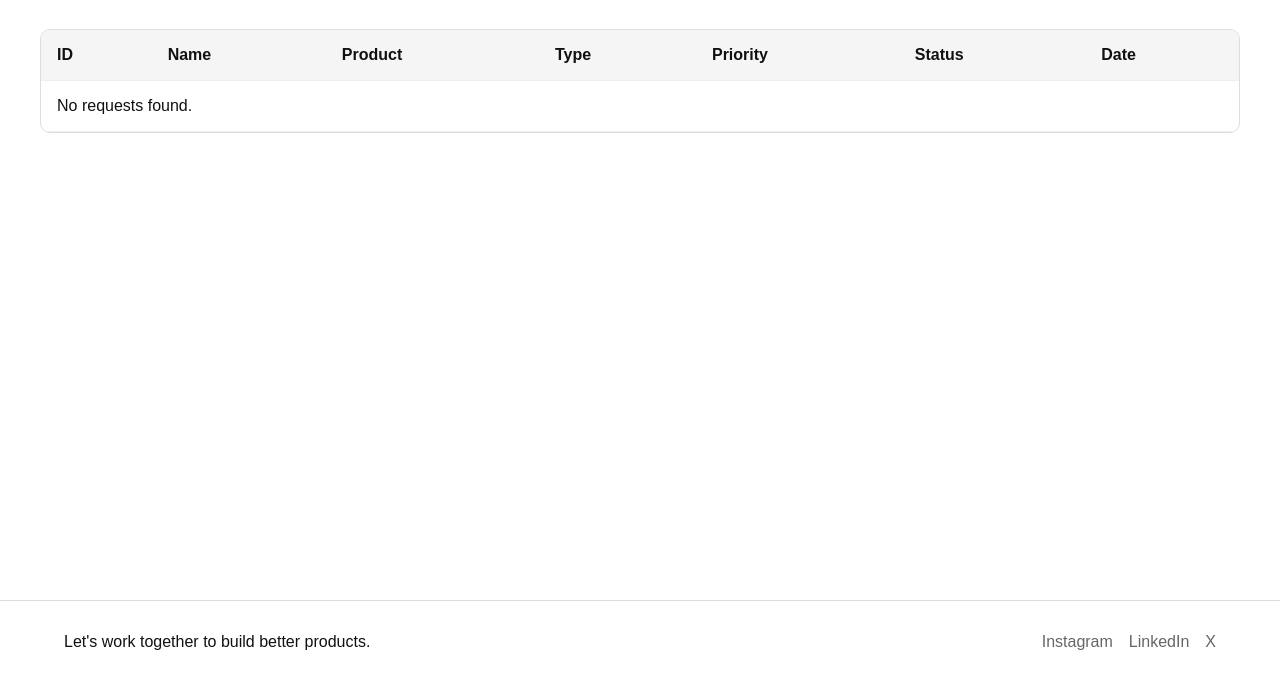
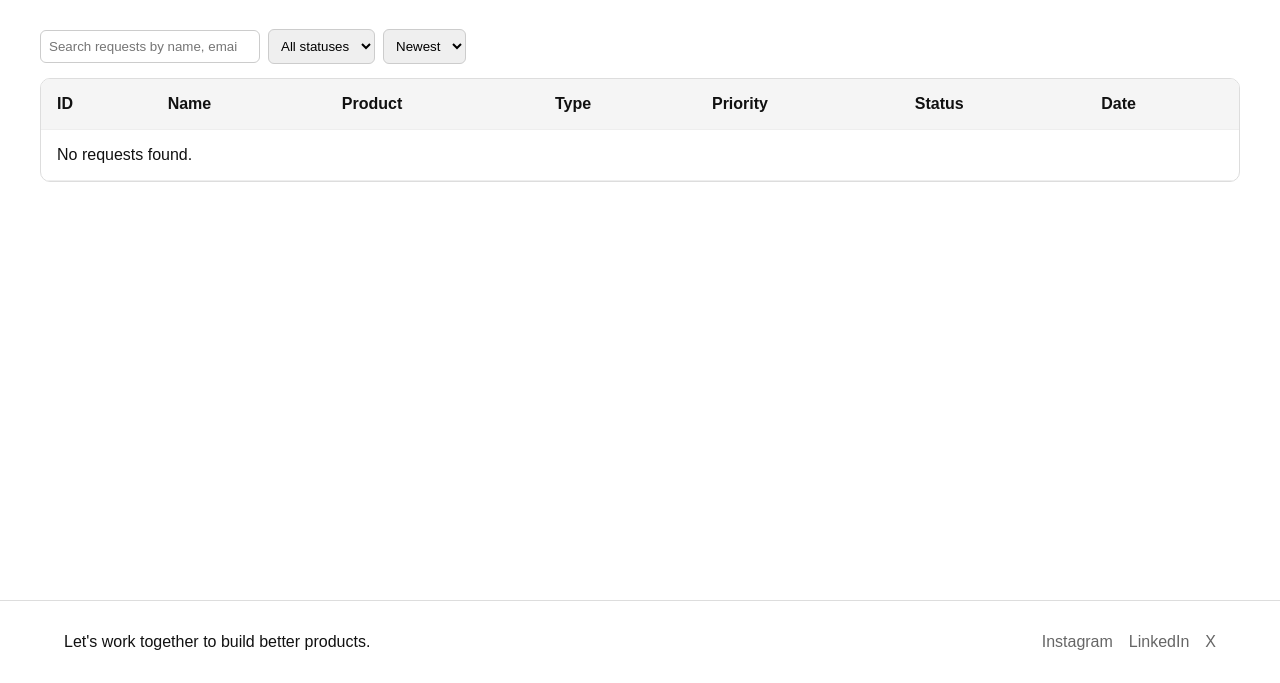
Before and after one commit to Finn-tech-art/request-tracker, a plain HTML site: page src/pages/requests.html in a window 1280 px wide. Shown: the part 117-800 px from the top of the page. Drawn offline with Linux system fonts and the light colour scheme.

Commit message:
Add search, filter by status and sort by date functionalities

```diff
--- a/src/js/controllers/requestController.js
+++ b/src/js/controllers/requestController.js
@@ -4,12 +4,55 @@ import { renderRequests } from "../ui/render.js";
 import { showRequestModal } from "../ui/modal.js";
 
 export function initializeRequestPage() {
+    const allRequests = requestService.getAll() || [];
 
-    const requests = requestService.getAll();
+    const searchInput = document.getElementById('search-input');
+    const statusFilter = document.getElementById('status-filter');
+    const sortSelect = document.getElementById('sort-select');
+    const tbody = document.getElementById('request-table-body');
 
-    renderRequests(requests);
+    function renderFiltered() {
+        const searchValue = (searchInput?.value || '').trim().toLowerCase();
+        const statusValue = statusFilter?.value || '';
+        const sortValue = sortSelect?.value || 'newest';
 
-    const tbody = document.getElementById("request-table-body");
+        let filtered = allRequests.slice();
+
+        if (searchValue) {
+            filtered = filtered.filter(r => {
+                const hay = `${r.id} ${r.name} ${r.email} ${r.product} ${r.requestType} ${r.message}`.toLowerCase();
+                return hay.includes(searchValue);
+            });
+        }
+
+        if (statusValue) {
+            filtered = filtered.filter(r => ((r.status || '').toLowerCase() === statusValue.toLowerCase()));
+        }
+
+        filtered.sort((a, b) => {
+            const da = new Date(a.createdAt || 0);
+            const db = new Date(b.createdAt || 0);
+            return sortValue === 'oldest' ? (da - db) : (db - da);
+        });
+
+        renderRequests(filtered);
+    }
+
+    function debounce(fn, delay = 250) {
+        let t;
+        return (...args) => {
+            clearTimeout(t);
+            t = setTimeout(() => fn.apply(this, args), delay);
+        };
+    }
+
+    if (searchInput) searchInput.addEventListener('input', debounce(renderFiltered, 250));
+    if (statusFilter) statusFilter.addEventListener('change', renderFiltered);
+    if (sortSelect) sortSelect.addEventListener('change', renderFiltered);
+
+    // initial render
+    renderFiltered();
+
     if (tbody) {
         tbody.addEventListener("click", (e) => {
             const tr = e.target.closest("tr");
--- a/src/pages/requests.html
+++ b/src/pages/requests.html
@@ -31,6 +31,24 @@
                 </div>
 
                 <a href="./submit.html" class="btn btn-primary">+ New Request</a>
+            </div>
+
+            <div class="controls" style="display:flex;gap:8px;align-items:center;margin:14px 0;flex-wrap:wrap">
+                <input id="search-input" type="search" placeholder="Search requests by name, email, product, or message" aria-label="Search requests" style="padding:8px;border-radius:6px;border:1px solid #ccc;min-width:220px;">
+
+                <select id="status-filter" aria-label="Filter by status" style="padding:8px;border-radius:6px;border:1px solid #ccc;">
+                    <option value="">All statuses</option>
+                    <option value="Open">Open</option>
+                    <option value="In Progress">In Progress</option>
+                    <option value="In-Progress">In-Progress</option>
+                    <option value="Resolved">Resolved</option>
+                    <option value="Closed">Closed</option>
+                </select>
+
+                <select id="sort-select" aria-label="Sort by date" style="padding:8px;border-radius:6px;border:1px solid #ccc;">
+                    <option value="newest">Newest</option>
+                    <option value="oldest">Oldest</option>
+                </select>
             </div>
 
             <div class="table-wrapper">
```
